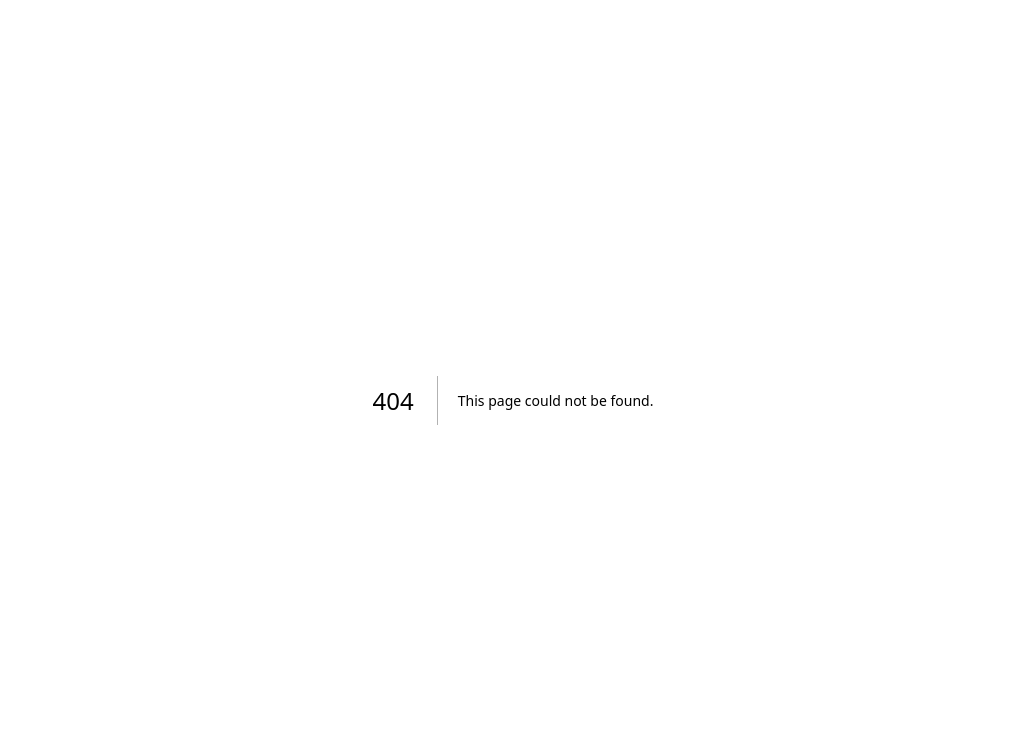
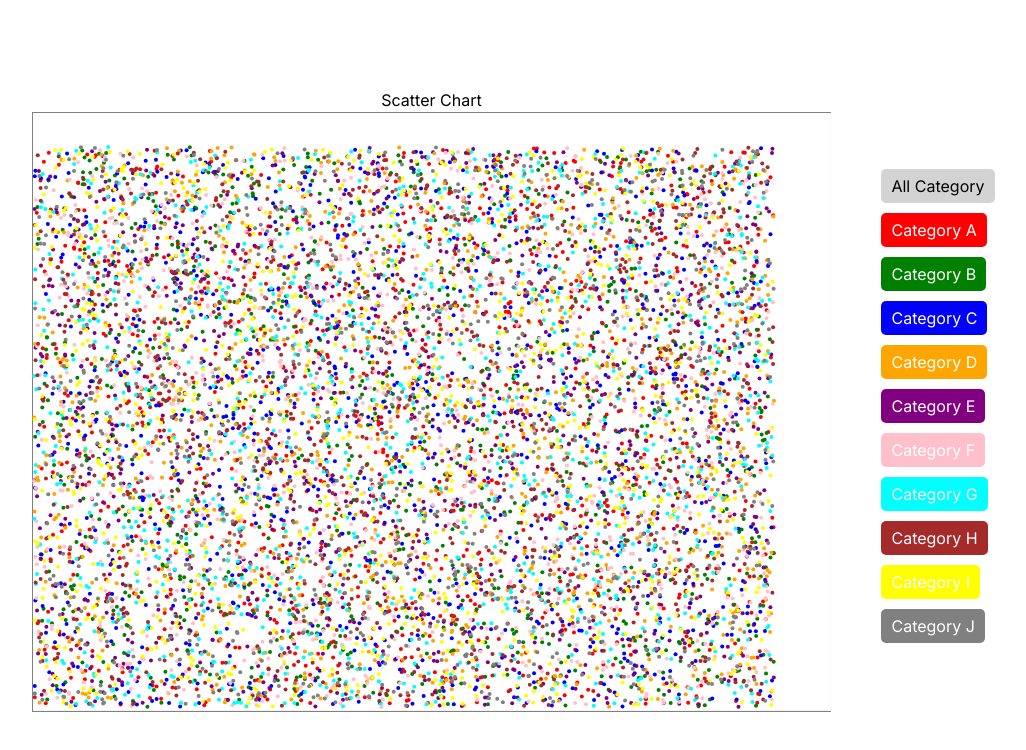
Before and after one commit to RaufunNazin/shaped, a Next.js app: page /scatter in a window 1280 px wide. Before the commit this address had no page. Shown: the top 750 px of the page, without its empty margins (127-1153 px from the left). Built offline with nearby package versions, Linux system fonts and the light colour scheme.

Commit message:
new scatter

```diff
--- a/app/page.tsx
+++ b/app/page.tsx
@@ -25,6 +25,7 @@ import AreaChart from "@/components/graphs/area-chart";
 import InteractionAreachart from "@/components/interaction-area-chart";
 import moment from "moment";
 import InteractionLineChart from "@/components/interaction-line-chart";
+import ScatterChart from "@/components/graphs/scatter-chart";
 
 const Page = () => {
   const LightBulb = Icons["lightBulb"];
@@ -966,7 +967,9 @@ const Page = () => {
                 </Button>
               </div>
             </div>
-
+            <div className="px-5 flex justify-center mb-20 bg-blue-50">
+              <ScatterChart height={500} width={1000} />
+            </div>
             <div className="px-5" ref={interactionLineRef}>
               <InteractionLineChart
                 title="Interaction growth"
--- /dev/null
+++ b/app/scatter/(components)/ScatterChart.tsx
@@ -0,0 +1,111 @@
+"use client";
+import React, { useState } from "react";
+
+interface Point {
+  x: number;
+  y: number;
+}
+
+interface Category {
+  name: string;
+  points: Point[];
+  color: string;
+}
+
+interface ScatterChartProps {
+  data: Category[];
+  width: number;
+  height: number;
+  selectedCategory?: string;
+}
+
+const ScatterChart: React.FC<ScatterChartProps> = ({
+  data,
+  width,
+  height,
+  selectedCategory,
+}) => {
+  const padding = 30;
+
+  const pointsToDisplay = selectedCategory
+    ? data.find((category) => category.name === selectedCategory)?.points || []
+    : data.reduce(
+        (points, category) => [...points, ...category.points],
+        [] as Point[]
+      );
+
+  const maxX = Math.max(...pointsToDisplay.map((point) => point.x));
+  const maxY = Math.max(...pointsToDisplay.map((point) => point.y));
+
+  const scaleX = (value: number) => (value / maxX) * (width - 60);
+  const scaleY = (value: number) => height - (value / maxY) * (height - 40);
+
+  const [hoveredPoint, setHoveredPoint] = useState<Point | null>(null);
+
+  const handlePointHover = (point: Point) => {
+    setHoveredPoint(point);
+  };
+
+  return (
+    <svg width={width} height={height}>
+      <rect
+        width={width}
+        height={height}
+        fill="none"
+        stroke="gray"
+        strokeWidth="2"
+      />
+      {/* <line x1={padding } y1={padding - 60} x2={padding} y2={height - padding } stroke="gray" />
+    <line x1={padding} y1={height - padding} x2={width - padding +10} y2={height - padding} stroke="gray" />  */}
+      {pointsToDisplay.map((point, index) => (
+        <g key={index}>
+          <circle
+            cx={scaleX(point.x) + 2}
+            // cy={height - scaleY(point.y) + 5}
+            cy={scaleY(point.y) - 5}
+            r={2}
+            fill={
+              data.find((category) => category.points.includes(point))?.color ||
+              "black"
+            }
+            onMouseEnter={() => handlePointHover(point)}
+            onMouseLeave={() => setHoveredPoint(null)}
+          />
+        </g>
+      ))}
+      {hoveredPoint && (
+        <g>
+          <rect
+            x={scaleX(hoveredPoint.x) + 5}
+            // y={height - scaleY(hoveredPoint.y) - 30}
+            y={scaleY(hoveredPoint.y) - 35}
+            width={60}
+            height={30}
+            fill="black"
+            stroke="black"
+          />
+          <text
+            x={scaleX(hoveredPoint.x) + 40}
+            // y={height - scaleY(hoveredPoint.y) - 20}
+            y={scaleY(hoveredPoint.y) - 25}
+            fill="white"
+            fontSize="10"
+          >
+            <tspan
+              x={scaleX(hoveredPoint.x) + 10}
+            >{`x: ${hoveredPoint.x.toFixed(2)}`}</tspan>
+            {/* <tspan x={scaleX(hoveredPoint.x) + 10}>{`x: ${(
+              hoveredPoint.x + 18
+            ).toFixed(2)}`}</tspan> */}
+            <tspan
+              x={scaleX(hoveredPoint.x) + 10}
+              dy="12"
+            >{`y: ${hoveredPoint.y.toFixed(2)}`}</tspan>
+          </text>
+        </g>
+      )}
+    </svg>
+  );
+};
+
+export default ScatterChart;
--- /dev/null
+++ b/app/scatter/page.tsx
@@ -0,0 +1,174 @@
+"use client";
+import React, { useState } from "react";
+import ScatterChart from "./(components)/ScatterChart";
+
+const Page = () => {
+  const data = [
+    {
+      name: "Category A",
+      points: Array.from({ length: 1000 }, () => ({
+        x: Math.random() * 800,
+        y: Math.random() * 600,
+      })),
+      color: "red",
+    },
+    {
+      name: "Category B",
+      points: Array.from({ length: 1000 }, () => ({
+        x: Math.random() * 800,
+        y: Math.random() * 600,
+      })),
+      color: "green",
+    },
+    {
+      name: "Category C",
+      points: Array.from({ length: 1000 }, () => ({
+        x: Math.random() * 800,
+        y: Math.random() * 600,
+      })),
+      color: "blue",
+    },
+    {
+      name: "Category D",
+      points: Array.from({ length: 1000 }, () => ({
+        x: Math.random() * 800,
+        y: Math.random() * 600,
+      })),
+      color: "orange",
+    },
+    {
+      name: "Category E",
+      points: Array.from({ length: 1000 }, () => ({
+        x: Math.random() * 800,
+        y: Math.random() * 600,
+      })),
+      color: "purple",
+    },
+    {
+      name: "Category F",
+      points: Array.from({ length: 1000 }, () => ({
+        x: Math.random() * 800,
+        y: Math.random() * 600,
+      })),
+      color: "pink",
+    },
+    {
+      name: "Category G",
+      points: Array.from({ length: 1000 }, () => ({
+        x: Math.random() * 800,
+        y: Math.random() * 600,
+      })),
+      color: "cyan",
+    },
+    {
+      name: "Category H",
+      points: Array.from({ length: 1000 }, () => ({
+        x: Math.random() * 800,
+        y: Math.random() * 600,
+      })),
+      color: "brown",
+    },
+    {
+      name: "Category I",
+      points: Array.from({ length: 1000 }, () => ({
+        x: Math.random() * 800,
+        y: Math.random() * 600,
+      })),
+      color: "yellow",
+    },
+    {
+      name: "Category J",
+      points: Array.from({ length: 1000 }, () => ({
+        x: Math.random() * 800,
+        y: Math.random() * 600,
+      })),
+      color: "gray",
+    },
+  ];
+
+  const [selectedCategory, setSelectedCategory] = useState("");
+
+  const allPoints = data.reduce(
+    (points, category) => [...points, ...category.points],
+    [] as { x: number; y: number }[]
+  );
+  const maxX = Math.max(...allPoints.map((point) => point.x));
+  const maxY = Math.max(...allPoints.map((point) => point.y));
+
+  return (
+    <div
+      style={{
+        display: "flex",
+        flexDirection: "row",
+        justifyContent: "center",
+        alignItems: "center",
+        minHeight: "100vh",
+      }}
+    >
+      <div
+        style={{
+          display: "flex",
+          flexDirection: "column",
+          alignItems: "center",
+          justifyContent: "center",
+          minHeight: "100vh",
+        }}
+      >
+        <h1>Scatter Chart</h1>
+        <div
+          style={{
+            display: "flex",
+            flexDirection: "row",
+            alignItems: "center",
+          }}
+        >
+          <ScatterChart
+            data={data}
+            width={maxX}
+            height={maxY}
+            selectedCategory={selectedCategory}
+          />
+        </div>
+      </div>
+      <div
+        style={{ marginTop: "2px", marginLeft: "50px", textAlign: "center" }}
+      >
+        <button
+          onClick={() => setSelectedCategory("")}
+          style={{
+            display: "block",
+            marginTop: "10px",
+            padding: "5px 10px",
+            backgroundColor: "lightgray",
+            color: "black",
+            border: "none",
+            borderRadius: "5px",
+            cursor: "pointer",
+          }}
+        >
+          All Category
+        </button>
+        {data.map((category) => (
+          <button
+            key={category.name}
+            onClick={() => setSelectedCategory(category.name)}
+            style={{
+              display: "block",
+              marginTop: "10px",
+              padding: "5px 10px",
+              backgroundColor: category.color,
+              color: "white",
+              border: "none",
+              borderRadius: "5px",
+              cursor: "pointer",
+            }}
+          >
+            {category.name}
+          </button>
+        ))}
+      </div>
+    </div>
+  );
+};
+
+export default Page;
--- a/components/graphs/scatter-chart.tsx
+++ b/components/graphs/scatter-chart.tsx
@@ -9,9 +9,7 @@ import { withTooltip, Tooltip } from "@visx/tooltip";
 import { WithTooltipProvidedProps } from "@visx/tooltip/lib/enhancers/withTooltip";
 import { localPoint } from "@visx/event";
 
-const points: PointsRange[] = genRandomNormalPoints(600).filter(
-  ([x, y]) => x >= 0 && y >= 0
-);
+const points: PointsRange[] = genRandomNormalPoints(3000);
 
 const x = (d: PointsRange) => d[0];
 const y = (d: PointsRange) => d[1];
```
